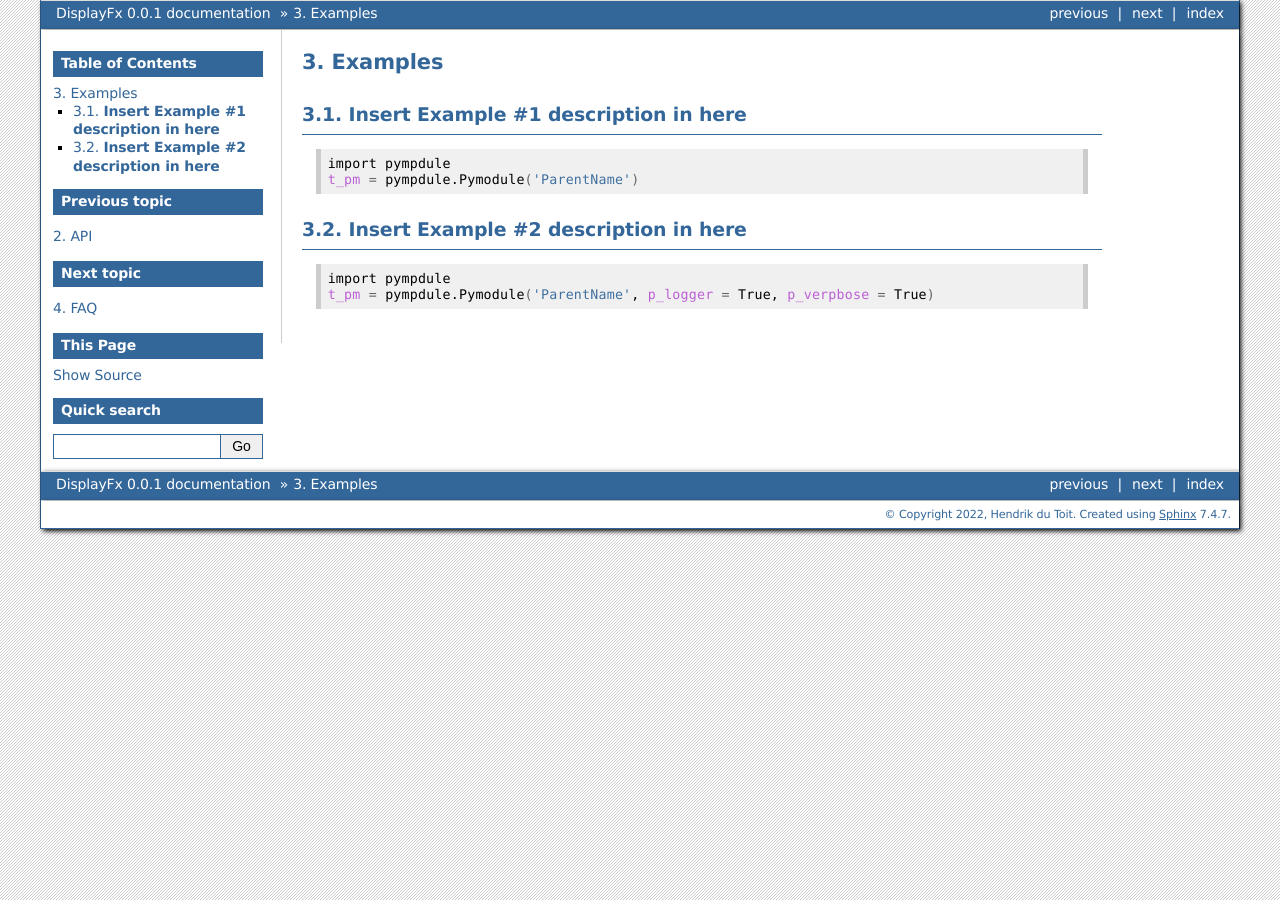
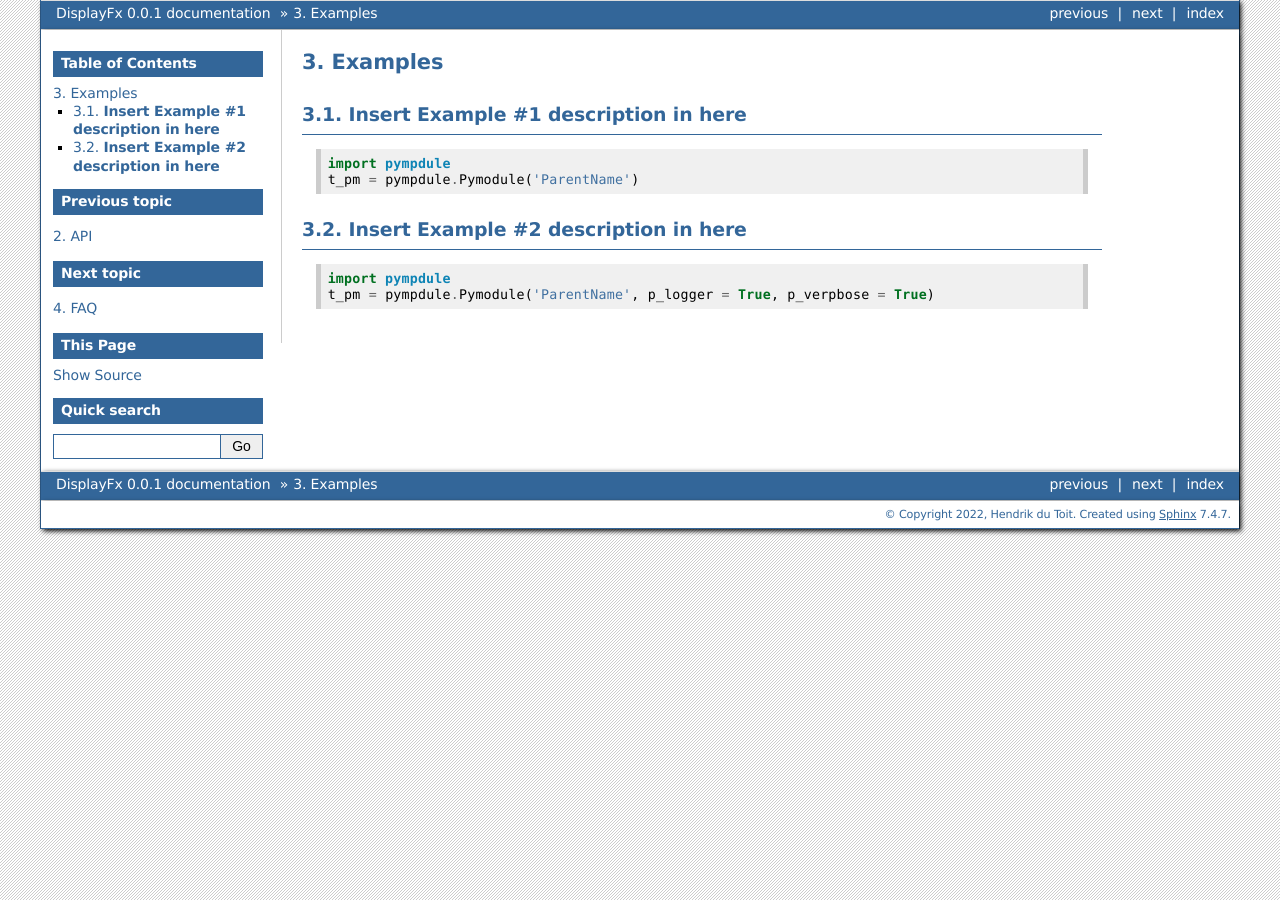
Before and after one commit to Universal-Rating-System/displayfx, a Sphinx documentation site: the page built from docs/source/examples.rst, in a window 1280 px wide. Built offline with Sphinx 7.4.7, drawn with Linux system fonts in a browser that asks for light colours.

Commit message:
Changed Python requirement

```diff
--- a/coverage.xml
+++ b/coverage.xml
@@ -1,5 +1,5 @@
 <?xml version="1.0" ?>
-<coverage version="7.6.10" timestamp="1738434558158" lines-valid="77" lines-covered="74" line-rate="0.961" branches-covered="0" branches-valid="0" branch-rate="0" complexity="0">
+<coverage version="7.6.10" timestamp="1738437432420" lines-valid="77" lines-covered="74" line-rate="0.961" branches-covered="0" branches-valid="0" branch-rate="0" complexity="0">
 	<!-- Generated by coverage.py: https://coverage.readthedocs.io/en/7.6.10 -->
 	<!-- Based on https://raw.githubusercontent.com/cobertura/web/master/htdocs/xml/coverage-04.dtd -->
 	<sources>
--- a/docs/source/examples.rst
+++ b/docs/source/examples.rst
@@ -9,7 +9,7 @@ Examples
 **Insert Example #1 description in here**
 -----------------------------------------
 
-.. code-block:: bash
+.. code-block:: python
 
    import pympdule
    t_pm = pympdule.Pymodule('ParentName')
@@ -19,7 +19,7 @@ Examples
 **Insert Example #2 description in here**
 -----------------------------------------
 
-.. code-block:: bash
+.. code-block:: python
 
    import pympdule
    t_pm = pympdule.Pymodule('ParentName', p_logger = True, p_verpbose = True)
```
